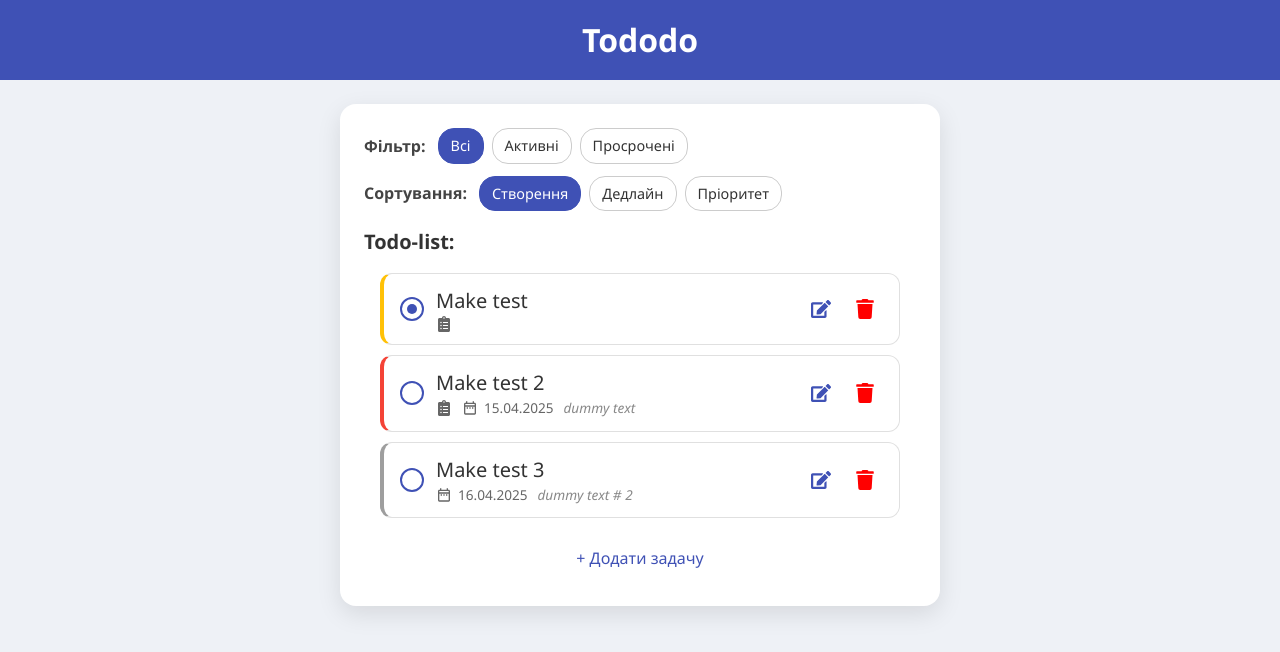
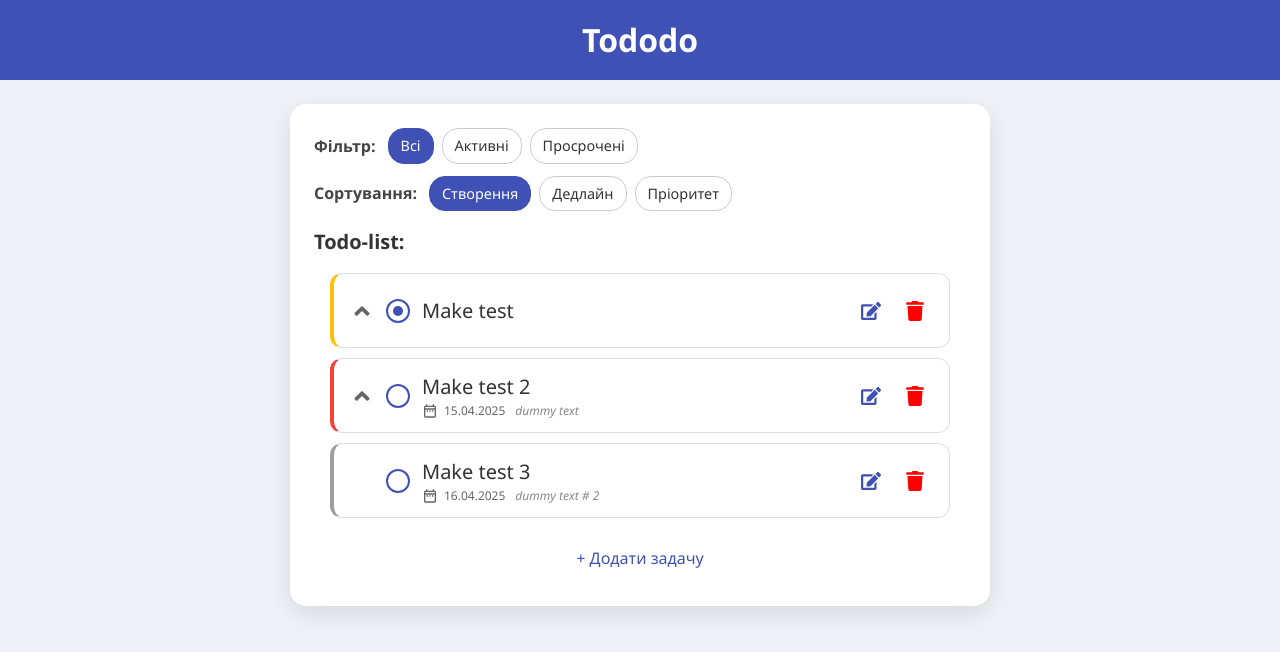
Before and after one commit to dugd/tododo-front, a React (Vite) app: page / in a window 1280 px wide. Shown: the top 652 px of the page. Built offline with nearby package versions, Linux system fonts and the light colour scheme.

Commit message:
add subtasks show toggle

```diff
--- a/src/components/TaskFormModal.jsx
+++ b/src/components/TaskFormModal.jsx
@@ -84,8 +84,8 @@ export default function TaskFormModal({ isOpen, onClose, onSave, initialData = n
                     </div>
 
                     <div className="modal-actions">
+                        <button className="modal-btn btn-cancel" type="button" onClick={onClose}>Скасувати</button>
                         <button className="modal-btn btn-save" type="submit">Зберегти</button>
-                        <button className="modal-btn btn-cancel" type="button" onClick={onClose}>Скасувати</button>
                     </div>
                 </form>
             </div>
--- a/src/components/TaskItem.jsx
+++ b/src/components/TaskItem.jsx
@@ -1,9 +1,12 @@
-import { FaTrash, FaClipboardList, FaEdit } from 'react-icons/fa';
+import { FaTrash, FaAngleDown, FaAngleUp, FaEdit } from 'react-icons/fa';
 import { MdOutlineDateRange } from "react-icons/md";
 import { format } from 'date-fns';
 import "../styles/task-item.css";
+import {useState} from "react";
 
 export default function TaskItem({ task, toggleTask, editTask, deleteTask }) {
+    const [isSubtasksOpen, setIsSubtasksOpen] = useState(false);
+
     const { id, title, done, deadline, priority, description, subtasks } = task;
 
     const deadlineFormatted = deadline
@@ -15,21 +18,27 @@ export default function TaskItem({ task, toggleTask, editTask, deleteTask }) {
     return (
         <li className={`task-list-item ${priorityClass}`}>
             <div className="task-content">
+                <div className="task-control">
+                    <div className="subtasks-toggle-wrapper">
+                        {subtasks?.length > 0 && (
+                            <button className="subtasks-toggle" onClick={() => setIsSubtasksOpen(!isSubtasksOpen)}>
+                                <span title="Має підзадачі">
+                                    {isSubtasksOpen ? <FaAngleDown /> : <FaAngleUp/>}
+                                </span>
+                            </button>
+                        )}
+                    </div>
                     <input
                         className="task-toggle"
                         type="checkbox"
                         checked={done}
                         onChange={() => toggleTask(id)}
                     />
+                </div>
 
-                <div className="task-text">
+                <div className="task-info">
                     <span className="task-title">{title}</span>
                     <div className="task-meta">
-                        {subtasks?.length > 0 && (
-                            <span title="Має підзадачі">
-                                <FaClipboardList className="icon-green" />
-                            </span>
-                        )}
                         {deadlineFormatted !== "—" && (
                             <div className="task-deadline">
                                 <MdOutlineDateRange />
--- a/src/styles/layout.css
+++ b/src/styles/layout.css
@@ -1,5 +1,5 @@
 .app {
-    max-width: 600px;
+    max-width: 700px;
     margin: 0 auto;
     padding: 24px;
     background-color: white;
--- a/src/styles/task-item.css
+++ b/src/styles/task-item.css
@@ -2,6 +2,7 @@
     display: flex;
     align-items: center;
     justify-content: space-between;
+    min-height: 75px;
     padding: 12px 16px;
     background-color: #ffffff;
     border-radius: 12px;
@@ -24,7 +25,7 @@
     flex: 1;
 }
 
-.task-text {
+.task-info {
     display: flex;
     flex-direction: column;
 }
@@ -36,7 +37,7 @@
 .task-meta {
     display: flex;
     gap: 10px;
-    font-size: 0.85rem;
+    font-size: 0.75rem;
     color: #666;
     align-items: center;
 }
@@ -57,8 +58,33 @@
     height: 16px;
     color: #666;
 }
-.icon-green {
-    color: #4caf50;
+
+.task-control {
+    display: flex;
+    align-items: center;
+    gap: 12px;
+}
+
+.subtasks-toggle-wrapper {
+    display: flex;
+    align-items: center;
+    min-width: 24px;
+    min-height: 24px;
+}
+
+.subtasks-toggle {
+    padding: 0;
+    margin: 0;
+    background-color: transparent;
+    outline: none;
+    border: none;
+    cursor: pointer;
+}
+
+.subtasks-toggle svg {
+    width: 24px;
+    height: 24px;
+    color: #666;
 }
 
 .task-toggle {
```
Lines whose indentation alone changed are shown as unchanged.
